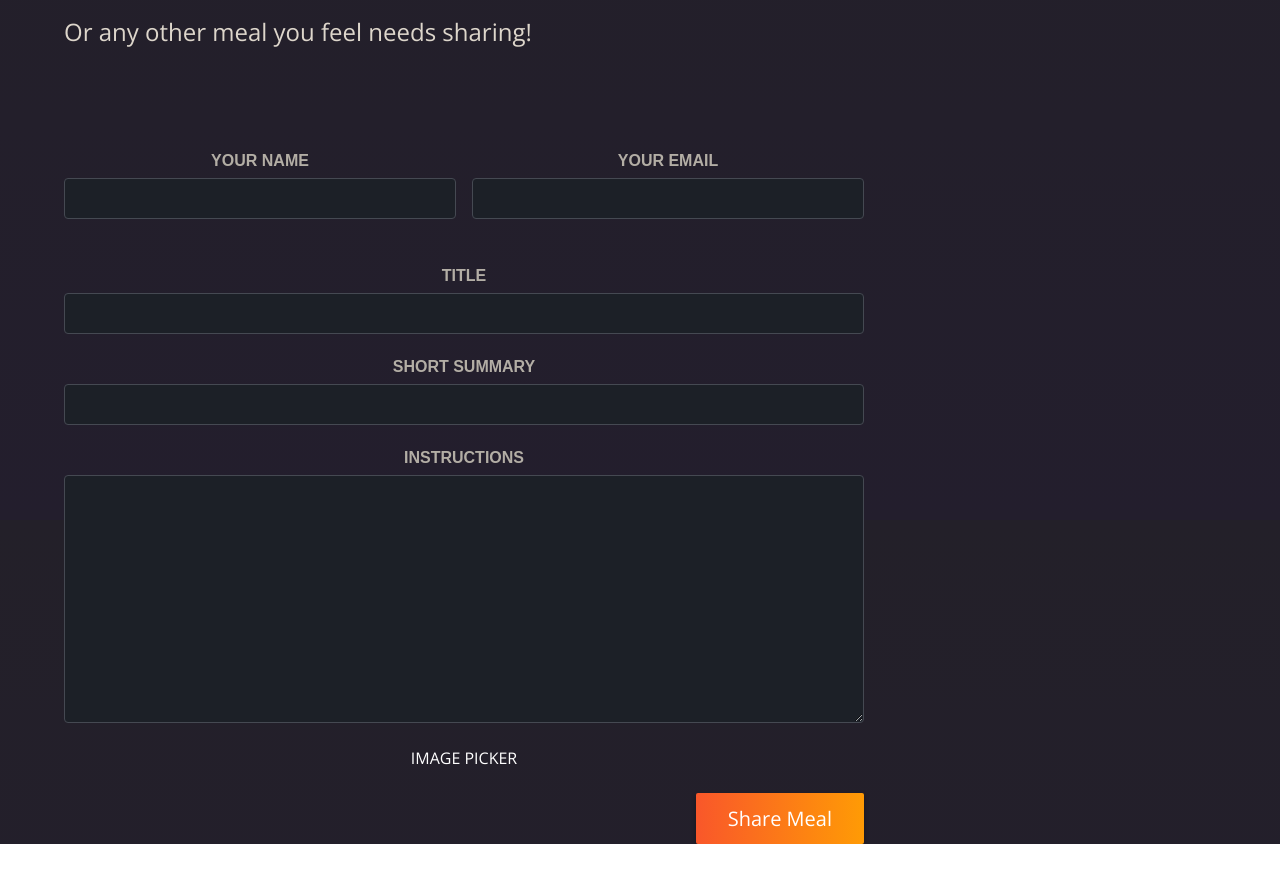
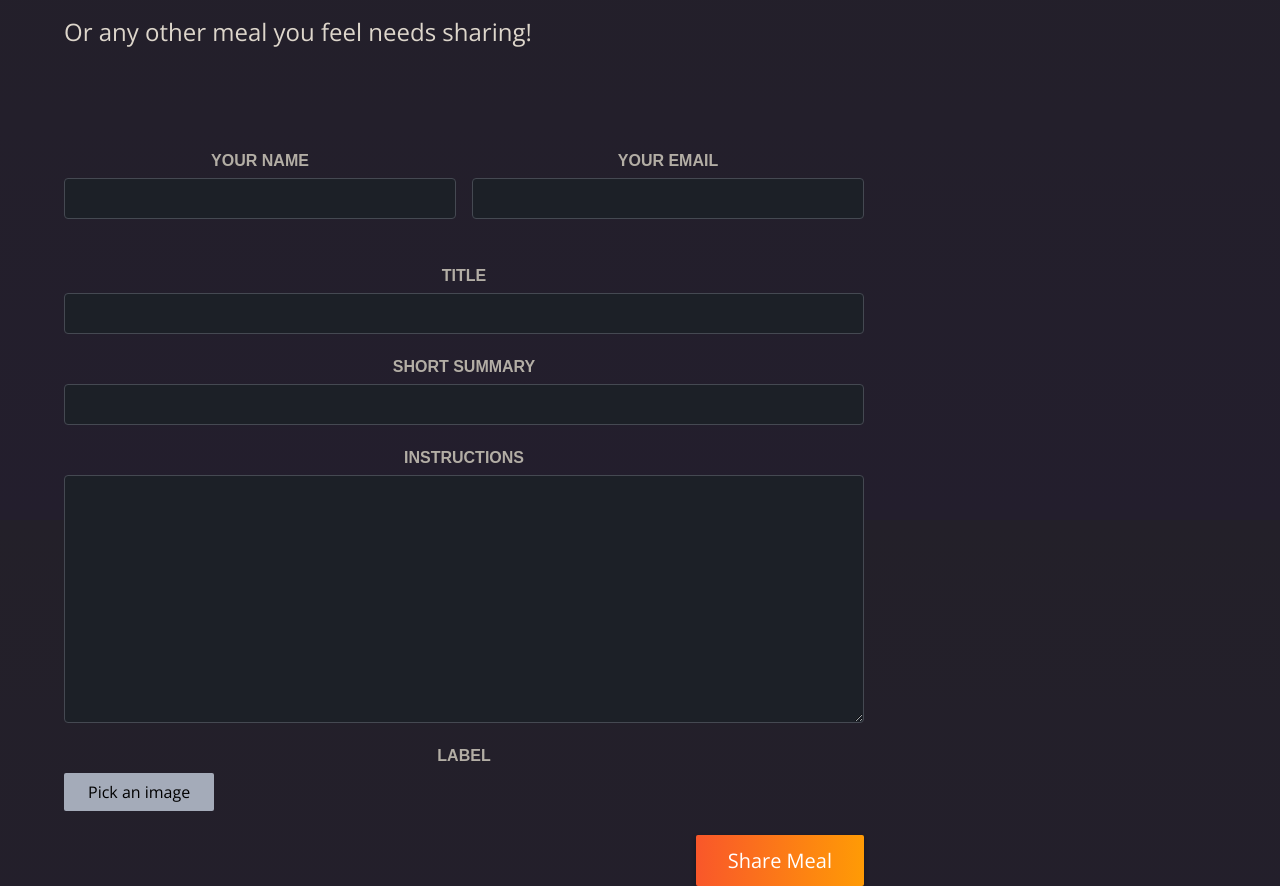
Before and after one commit to biancavlz/foodies, a Next.js app: page /meals/share in a window 1280 px wide. Shown: the part 280-1166 px from the top of the page. Before the commit the page ends 1124 px from the top, so only its background shows below. Built offline with nearby package versions, Linux system fonts and the light colour scheme.

Commit message:
Add simple ImagePicker component

```diff
--- a/app/meals/share/page.tsx
+++ b/app/meals/share/page.tsx
@@ -1,3 +1,4 @@
+import ImagePicker from "@/components/meals/ImagePicker";
 import styles from "./page.module.css";
 
 export default function ShareMealPage() {
@@ -38,7 +39,7 @@
               required
             ></textarea>
           </p>
-          IMAGE PICKER
+          <ImagePicker label="label" name="name image" />
           <p className={styles.actions}>
             <button type="submit">Share Meal</button>
           </p>
--- /dev/null
+++ b/components/meals/ImagePicker.module.css
@@ -0,0 +1,45 @@
+.controls {
+  display: flex;
+  align-items: flex-start;
+  gap: 1.5rem;
+  margin-bottom: 1rem;
+}
+
+.picker .input {
+  display: none;
+}
+
+.picker .button {
+  border: 0;
+  padding: 0.5rem 1.5rem;
+  background: #a4abb9;
+  border-radius: 2px;
+  cursor: pointer;
+  font: inherit;
+}
+
+.picker .button:hover,
+.picker .button:focus {
+  background: #b3b9c6;
+}
+
+.preview {
+  width: 10rem;
+  height: 10rem;
+  border: 2px solid #a4abb9;
+  display: flex;
+  justify-content: center;
+  align-items: center;
+  text-align: center;
+  color: #a4abb9;
+  position: relative;
+}
+
+.preview p {
+  margin: 0;
+  padding: 1rem;
+}
+
+.preview img {
+  object-fit: cover;
+}
--- /dev/null
+++ b/components/meals/ImagePicker.tsx
@@ -0,0 +1,33 @@
+"use client";
+
+import { useRef } from "react";
+import styles from "./ImagePicker.module.css";
+import { MealImagePicker } from "@/types/meal";
+
+function ImagePicker({ label, name }: MealImagePicker) {
+  const imageInputRef = useRef<HTMLInputElement | null>(null);
+
+  function handleClick() {
+    imageInputRef.current?.click();
+  }
+  return (
+    <div className={styles.picker}>
+      <label htmlFor={name}>{label}</label>
+      <div className={styles.controls}>
+        <input
+          className={styles.input}
+          type="file"
+          id={name}
+          accept="image/png, image/jpeg"
+          name={name}
+          ref={imageInputRef}
+        />
+        <button className={styles.button} type="button" onClick={handleClick}>
+          Pick an image
+        </button>
+      </div>
+    </div>
+  );
+}
+
+export default ImagePicker;
--- a/types/meal.ts
+++ b/types/meal.ts
@@ -6,3 +6,8 @@
   summary: string;
   creator: string;
 };
+
+export type MealImagePicker = {
+  label: string;
+  name: string;
+};
```
